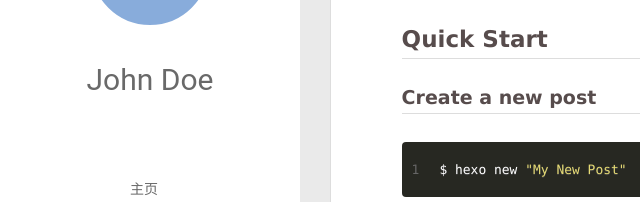
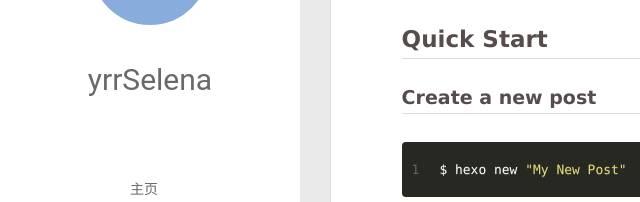
Before and after one commit to yrrSelena/yrrSelena.github.io, a plain HTML site: page 2018/03/09/hello-world/index.html in a window 1280 px wide. Shown: the part 210-412 px from the top of the page, 0-640 px from the left. Drawn offline with Linux system fonts and the light colour scheme; no server answers.

Commit message:
Site updated: 2018-03-09 21:40:03

```diff
--- a/2018/03/09/hello-world/index.html
+++ b/2018/03/09/hello-world/index.html
@@ -49,7 +49,7 @@
 			<img src="" class="js-avatar">
 		</a>
 		<hgroup>
-		  <h1 class="header-author"><a href="/">John Doe</a></h1>
+		  <h1 class="header-author"><a href="/">yrrSelena</a></h1>
 		</hgroup>
 
 
@@ -107,7 +107,7 @@
 				<img src="" class="js-avatar">
 			</div>
 			<hgroup>
-			  <h1 class="header-author js-header-author">John Doe</h1>
+			  <h1 class="header-author js-header-author">yrrSelena</h1>
 			</hgroup>
 
 
@@ -324,7 +324,7 @@
   <div class="outer">
     <div id="footer-info">
     	<div class="footer-left">
-    		&copy; 2018 John Doe
+    		&copy; 2018 yrrSelena
     	</div>
       	<div class="footer-right">
       		<a href="http://hexo.io/" target="_blank">Hexo</a>  Theme <a href="https://github.com/litten/hexo-theme-yilia" target="_blank">Yilia</a> by Litten
```
Also changed, not shown: 2018/03/09/test/index.html (+3 -3 lines), archives/2018/03/index.html (+3 -3 lines), archives/2018/index.html (+3 -3 lines), archives/index.html (+3 -3 lines), index.html (+3 -3 lines).
